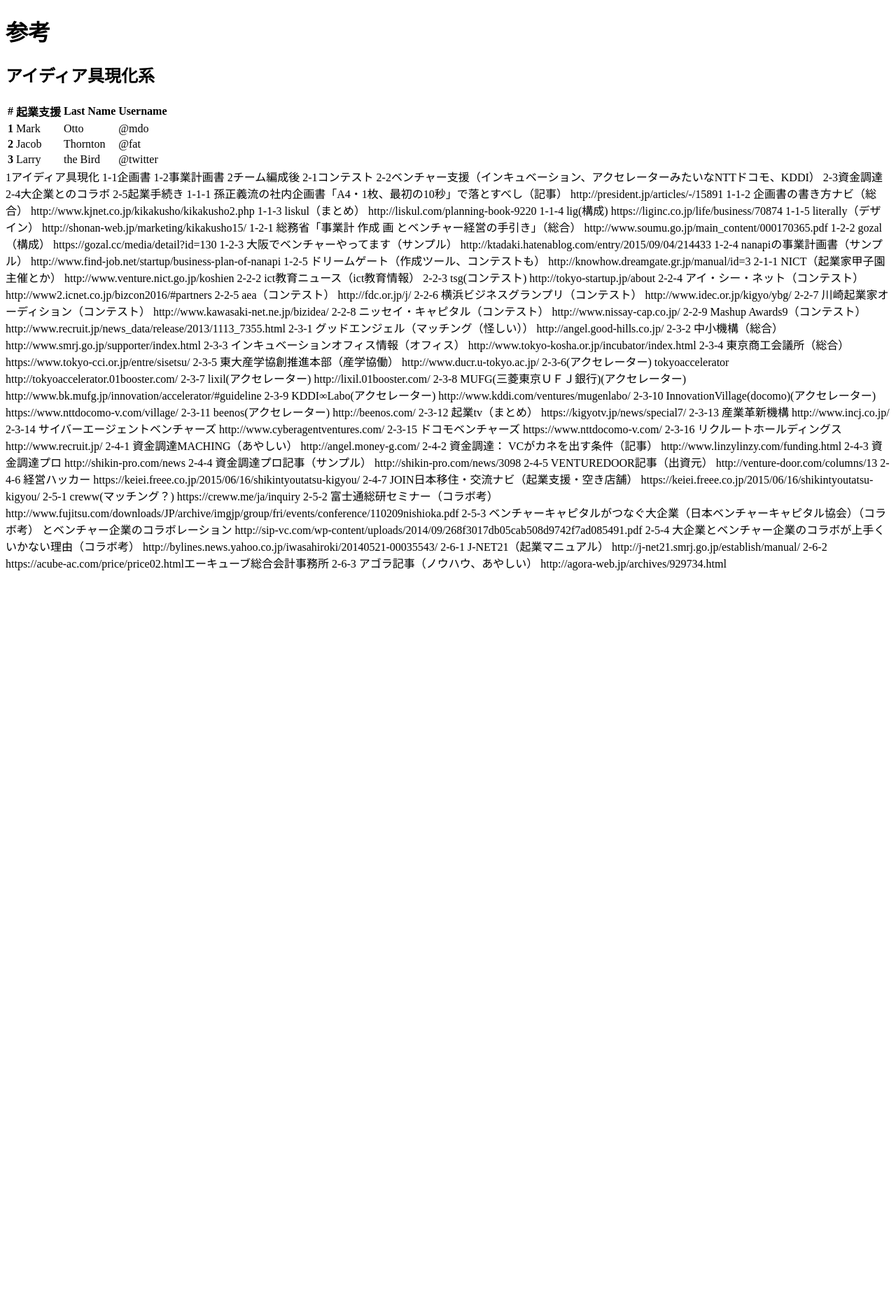
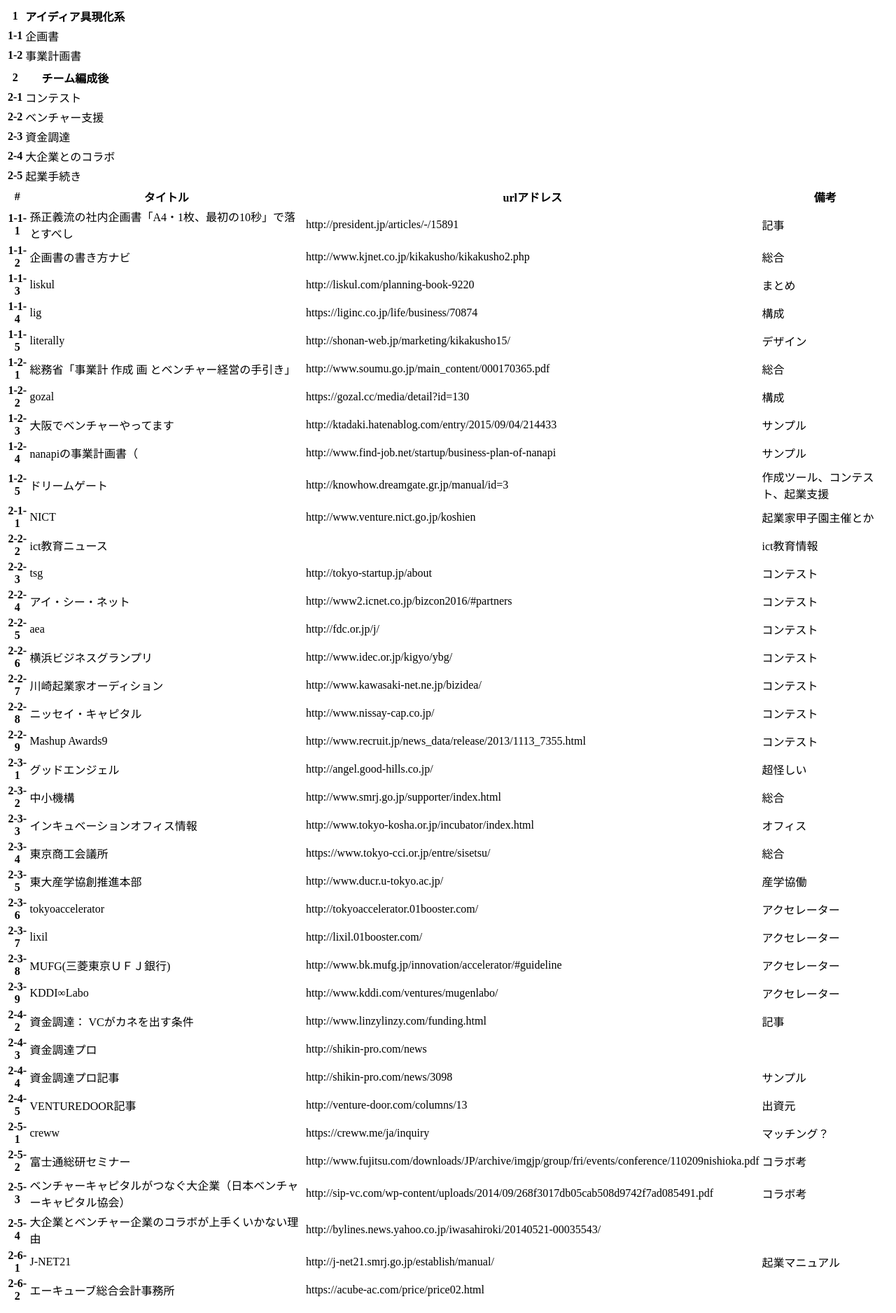
Before and after one commit to zhengyu2009/member_matching, a CakePHP app: the page made by app/View/Tops/resouce.ctp in a window 1280 px wide. Shown: the whole page at 70% size. Before the commit the page ends 815 px from the top, so only its background shows below. Run offline with PHP 8.4 and a stand-in for CakePHP, Linux system fonts and the light colour scheme; the template is opened without the code that fills it, so the values that code supplies are empty; some libraries are stand-ins or nearby versions.

Commit message:
resouce.ctpお更新！

```diff
--- a/app/View/Tops/resouce.ctp
+++ b/app/View/Tops/resouce.ctp
@@ -5,202 +5,323 @@
     <title>resouce</title>
 </head>
 <body>
-<h1>参考</h1>
-<h2>アイディア具現化系</h2>
+
+<table class="table">
+    <thead>
+    <tr>
+        <th>1</th>
+        <th>アイディア具現化系</th>
+    </tr>
+    </thead>
+    <tbody>
+    <tr>
+        <th scope="row">1-1</th>
+        <td>企画書</td>
+        </tr>
+    <tr>
+        <th scope="row">1-2</th>
+        <td>事業計画書</td>
+        </tr>
+    <thead>
+    <tr>
+        <th></th>
+        <th></th>
+    </tr>
+    <tr>
+        <th>2</th>
+        <th>チーム編成後</th>
+    </tr>
+    </thead>
+    <tr>
+        <th scope="row">2-1</th>
+        <td>コンテスト</td>
+    </tr>
+    <tr>
+        <th scope="row">2-2</th>
+        <td>ベンチャー支援</td>
+    </tr>
+    <tr>
+        <th scope="row">2-3</th>
+        <td>資金調達</td>
+    </tr>
+    <tr>
+        <th scope="row">2-4</th>
+        <td>大企業とのコラボ</td>
+    </tr>
+    <tr>
+        <th scope="row">2-5</th>
+        <td>起業手続き</td>
+    </tr>
+    </tbody>
+</table>
 <table class="table">
     <thead>
     <tr>
         <th>#</th>
-        <th>起業支援</th>
-        <th>Last Name</th>
-        <th>Username</th>
+        <th>タイトル</th>
+        <th>urlアドレス</th>
+        <th>備考</th>
     </tr>
     </thead>
     <tbody>
     <tr>
-        <th scope="row">1</th>
-        <td>Mark</td>
-        <td>Otto</td>
-        <td>@mdo</td>
+        <th scope="row">1-1-1</th>
+        <td>孫正義流の社内企画書「A4・1枚、最初の10秒」で落とすべし</td>
+        <td>http://president.jp/articles/-/15891</td>
+        <td>記事</td>
     </tr>
     <tr>
-        <th scope="row">2</th>
-        <td>Jacob</td>
-        <td>Thornton</td>
-        <td>@fat</td>
+        <th scope="row">1-1-2</th>
+        <td>企画書の書き方ナビ</td>
+        <td>http://www.kjnet.co.jp/kikakusho/kikakusho2.php</td>
+        <td>総合</td>
     </tr>
     <tr>
-        <th scope="row">3</th>
-        <td>Larry</td>
-        <td>the Bird</td>
-        <td>@twitter</td>
+        <th scope="row">1-1-3</th>
+        <td>liskul</td>
+        <td>http://liskul.com/planning-book-9220</td>
+        <td>まとめ</td>
     </tr>
+    <tr>
+        <th scope="row">1-1-4</th>
+        <td>lig</td>
+        <td>https://liginc.co.jp/life/business/70874</td>
+        <td>構成</td>
+    </tr>
+    <tr>
+        <th scope="row">1-1-5</th>
+        <td>literally</td>
+        <td>http://shonan-web.jp/marketing/kikakusho15/</td>
+        <td>デザイン</td>
+    </tr>
+    <tr>
+        <th scope="row">1-2-1</th>
+        <td>総務省「事業計 作成 画 とベンチャー経営の手引き」</td>
+        <td>http://www.soumu.go.jp/main_content/000170365.pdf</td>
+        <td>総合</td>
+    </tr>
+    <tr>
+        <th scope="row">1-2-2</th>
+        <td>gozal</td>
+        <td>https://gozal.cc/media/detail?id=130</td>
+        <td>構成</td>
+    </tr>
+    <tr>
+        <th scope="row">1-2-3</th>
+        <td>大阪でベンチャーやってます</td>
+        <td>http://ktadaki.hatenablog.com/entry/2015/09/04/214433</td>
+        <td>サンプル</td>
+    </tr>
+    <tr>
+        <th scope="row">1-2-4</th>
+        <td>nanapiの事業計画書（</td>
+        <td>http://www.find-job.net/startup/business-plan-of-nanapi</td>
+        <td>サンプル</td>
+    </tr>
+    <tr>
+        <th scope="row">1-2-5</th>
+        <td>ドリームゲート</td>
+        <td>http://knowhow.dreamgate.gr.jp/manual/id=3</td>
+        <td>作成ツール、コンテスト、起業支援</td>
+    </tr>
+    <tr>
+        <th scope="row">2-1-1</th>
+        <td>NICT</td>
+        <td>http://www.venture.nict.go.jp/koshien</td>
+        <td>起業家甲子園主催とか</td>
+    </tr>
+    <tr>
+        <th scope="row">2-2-2</th>
+        <td>ict教育ニュース</td>
+        <td></td>
+        <td>ict教育情報</td>
+    </tr>
+    <tr>
+        <th scope="row">2-2-3</th>
+        <td>tsg</td>
+        <td>http://tokyo-startup.jp/about</td>
+        <td>コンテスト</td>
+    </tr>
+    <tr>
+        <th scope="row">2-2-4</th>
+        <td>アイ・シー・ネット</td>
+        <td>http://www2.icnet.co.jp/bizcon2016/#partners</td>
+        <td>コンテスト</td>
+    </tr>
+    <tr>
+        <th scope="row">2-2-5</th>
+        <td>aea</td>
+        <td>http://fdc.or.jp/j/</td>
+        <td>コンテスト</td>
+    </tr>
+    <tr>
+        <th scope="row">2-2-6</th>
+        <td>横浜ビジネスグランプリ</td>
+        <td>http://www.idec.or.jp/kigyo/ybg/</td>
+        <td>コンテスト</td>
+    </tr>
+    <tr>
+        <th scope="row">2-2-7</th>
+        <td>川崎起業家オーディション</td>
+        <td>http://www.kawasaki-net.ne.jp/bizidea/</td>
+        <td>コンテスト</td>
+    </tr>
+    <tr>
+        <th scope="row">2-2-8</th>
+        <td>ニッセイ・キャピタル</td>
+        <td>http://www.nissay-cap.co.jp/</td>
+        <td>コンテスト</td>
+    </tr>
+    <tr>
+        <th scope="row">2-2-9</th>
+        <td>Mashup Awards9</td>
+        <td>http://www.recruit.jp/news_data/release/2013/1113_7355.html</td>
+        <td>コンテスト</td>
+    </tr>
+
+    <tr>
+        <th scope="row">2-3-1</th>
+        <td>グッドエンジェル</td>
+        <td>http://angel.good-hills.co.jp/</td>
+        <td>超怪しい</td>
+    </tr>
+
+    <tr>
+        <th scope="row">2-3-2</th>
+        <td>中小機構</td>
+        <td>http://www.smrj.go.jp/supporter/index.html</td>
+        <td>総合</td>
+    </tr>
+
+    <tr>
+        <th scope="row">2-3-3</th>
+        <td>インキュベーションオフィス情報</td>
+        <td>http://www.tokyo-kosha.or.jp/incubator/index.html</td>
+        <td>オフィス</td>
+    </tr>
+
+    <tr>
+        <th scope="row">2-3-4</th>
+        <td>東京商工会議所</td>
+        <td>https://www.tokyo-cci.or.jp/entre/sisetsu/</td>
+        <td>総合</td>
+    </tr>
+
+    <tr>
+        <th scope="row">2-3-5</th>
+        <td>東大産学協創推進本部</td>
+        <td>http://www.ducr.u-tokyo.ac.jp/</td>
+        <td>産学協働</td>
+    </tr>
+
+    <tr>
+        <th scope="row">2-3-6</th>
+        <td>tokyoaccelerator</td>
+        <td>http://tokyoaccelerator.01booster.com/</td>
+        <td>アクセレーター</td>
+    </tr>
+
+    <tr>
+        <th scope="row">2-3-7</th>
+        <td>lixil</td>
+        <td>http://lixil.01booster.com/</td>
+        <td>アクセレーター</td>
+    </tr>
+
+    <tr>
+        <th scope="row">2-3-8</th>
+        <td>MUFG(三菱東京ＵＦＪ銀行)</td>
+        <td>http://www.bk.mufg.jp/innovation/accelerator/#guideline</td>
+        <td>アクセレーター</td>
+    </tr>
+
+    <tr>
+        <th scope="row">2-3-9</th>
+        <td>KDDI∞Labo</td>
+        <td>http://www.kddi.com/ventures/mugenlabo/</td>
+        <td>アクセレーター</td>
+    </tr>
+
+    <tr>
+        <th scope="row">2-4-2</th>
+        <td>資金調達： VCがカネを出す条件</td>
+        <td>http://www.linzylinzy.com/funding.html</td>
+        <td>記事</td>
+    </tr>
+
+    <tr>
+        <th scope="row">2-4-3</th>
+        <td>資金調達プロ</td>
+        <td>http://shikin-pro.com/news</td>
+        <td></td>
+    </tr>
+
+    <tr>
+        <th scope="row">2-4-4</th>
+        <td>資金調達プロ記事</td>
+        <td>http://shikin-pro.com/news/3098</td>
+        <td>サンプル</td>
+    </tr>
+
+    <tr>
+        <th scope="row">2-4-5</th>
+        <td>VENTUREDOOR記事</td>
+        <td>http://venture-door.com/columns/13</td>
+        <td>出資元</td>
+    </tr>
+
+    <tr>
+        <th scope="row">2-5-1</th>
+        <td>creww</td>
+        <td>https://creww.me/ja/inquiry</td>
+        <td>マッチング？</td>
+    </tr>
+
+    <tr>
+        <th scope="row">2-5-2</th>
+        <td>富士通総研セミナー</td>
+        <td>http://www.fujitsu.com/downloads/JP/archive/imgjp/group/fri/events/conference/110209nishioka.pdf</td>
+        <td>コラボ考</td>
+    </tr>
+
+    <tr>
+        <th scope="row">2-5-3</th>
+        <td>ベンチャーキャピタルがつなぐ大企業（⽇本ベンチャーキャピタル協会）</td>
+        <td>http://sip-vc.com/wp-content/uploads/2014/09/268f3017db05cab508d9742f7ad085491.pdf</td>
+        <td>コラボ考</td>
+    </tr>
+
+    <tr>
+        <th scope="row">2-5-4</th>
+        <td>
+            大企業とベンチャー企業のコラボが上手くいかない理由</td>
+        <td>http://bylines.news.yahoo.co.jp/iwasahiroki/20140521-00035543/</td>
+        <td></td>
+    </tr>
+
+    <tr>
+        <th scope="row">2-6-1</th>
+        <td>J-NET21</td>
+        <td>http://j-net21.smrj.go.jp/establish/manual/</td>
+        <td>起業マニュアル</td>
+    </tr>
+
+    <tr>
+        <th scope="row">2-6-2</th>
+        <td>エーキューブ総合会計事務所</td>
+        <td>https://acube-ac.com/price/price02.html</td>
+        <td></td>
+    </tr>
+
+    <tr>
+        <th scope="row"></th>
+        <td></td>
+        <td></td>
+        <td></td>
+    </tr>
+
+
     </tbody>
 </table>
-1アイディア具現化
-1-1企画書
-1-2事業計画書
-
-2チーム編成後
-2-1コンテスト
-2-2ベンチャー支援（インキュベーション、アクセレーターみたいなNTTドコモ、KDDI）
-2-3資金調達
-2-4大企業とのコラボ
-2-5起業手続き
-
-1-1-1
-孫正義流の社内企画書「A4・1枚、最初の10秒」で落とすべし（記事）
-http://president.jp/articles/-/15891
-1-1-2
-企画書の書き方ナビ（総合）
-http://www.kjnet.co.jp/kikakusho/kikakusho2.php
-1-1-3
-liskul（まとめ）
-http://liskul.com/planning-book-9220
-1-1-4
-lig(構成)
-https://liginc.co.jp/life/business/70874
-1-1-5
-literally（デザイン）
-http://shonan-web.jp/marketing/kikakusho15/
-
-1-2-1
-総務省「事業計 作成 画 とベンチャー経営の手引き」（総合）
-http://www.soumu.go.jp/main_content/000170365.pdf
-1-2-2
-gozal（構成）
-https://gozal.cc/media/detail?id=130
-1-2-3
-大阪でベンチャーやってます（サンプル）
-http://ktadaki.hatenablog.com/entry/2015/09/04/214433
-1-2-4
-nanapiの事業計画書（サンプル）
-http://www.find-job.net/startup/business-plan-of-nanapi
-1-2-5
-ドリームゲート（作成ツール、コンテストも）
-http://knowhow.dreamgate.gr.jp/manual/id=3
-
-2-1-1
-NICT（起業家甲子園主催とか）
-http://www.venture.nict.go.jp/koshien
-2-2-2
-ict教育ニュース（ict教育情報）
-2-2-3
-tsg(コンテスト)
-http://tokyo-startup.jp/about
-2-2-4
-アイ・シー・ネット（コンテスト）
-http://www2.icnet.co.jp/bizcon2016/#partners
-2-2-5
-aea（コンテスト）
-http://fdc.or.jp/j/
-2-2-6
-横浜ビジネスグランプリ（コンテスト）
-http://www.idec.or.jp/kigyo/ybg/
-2-2-7
-川崎起業家オーディション（コンテスト）
-http://www.kawasaki-net.ne.jp/bizidea/
-2-2-8
-ニッセイ・キャピタル（コンテスト）
-http://www.nissay-cap.co.jp/
-2-2-9
-Mashup Awards9（コンテスト）
-http://www.recruit.jp/news_data/release/2013/1113_7355.html
-
-2-3-1
-グッドエンジェル（マッチング（怪しい））
-http://angel.good-hills.co.jp/
-2-3-2
-中小機構（総合）
-http://www.smrj.go.jp/supporter/index.html
-2-3-3
-インキュベーションオフィス情報（オフィス）
-http://www.tokyo-kosha.or.jp/incubator/index.html
-2-3-4
-東京商工会議所（総合）
-https://www.tokyo-cci.or.jp/entre/sisetsu/
-2-3-5
-東大産学協創推進本部（産学協働）
-http://www.ducr.u-tokyo.ac.jp/
-
-2-3-6(アクセレーター)
-tokyoaccelerator
-http://tokyoaccelerator.01booster.com/
-2-3-7
-lixil(アクセレーター)
-http://lixil.01booster.com/
-2-3-8
-MUFG(三菱東京ＵＦＪ銀行)(アクセレーター)
-http://www.bk.mufg.jp/innovation/accelerator/#guideline
-2-3-9
-KDDI∞Labo(アクセレーター)
-http://www.kddi.com/ventures/mugenlabo/
-2-3-10
-InnovationVillage(docomo)(アクセレーター)
-https://www.nttdocomo-v.com/village/
-2-3-11
-beenos(アクセレーター)
-http://beenos.com/
-2-3-12
-起業tv（まとめ）
-https://kigyotv.jp/news/special7/
-2-3-13
-産業革新機構
-http://www.incj.co.jp/
-2-3-14
-サイバーエージェントベンチャーズ
-http://www.cyberagentventures.com/
-2-3-15
-ドコモベンチャーズ
-https://www.nttdocomo-v.com/
-2-3-16
-リクルートホールディングス
-http://www.recruit.jp/
-
-2-4-1
-資金調達MACHING（あやしい）
-http://angel.money-g.com/
-2-4-2
-資金調達： VCがカネを出す条件（記事）
-http://www.linzylinzy.com/funding.html
-2-4-3
-資金調達プロ
-http://shikin-pro.com/news
-2-4-4
-資金調達プロ記事（サンプル）
-http://shikin-pro.com/news/3098
-2-4-5
-VENTUREDOOR記事（出資元）
-http://venture-door.com/columns/13
-2-4-6
-経営ハッカー
-https://keiei.freee.co.jp/2015/06/16/shikintyoutatsu-kigyou/
-2-4-7
-JOIN日本移住・交流ナビ（起業支援・空き店舗）
-https://keiei.freee.co.jp/2015/06/16/shikintyoutatsu-kigyou/
-
-2-5-1
-creww(マッチング？)
-https://creww.me/ja/inquiry
-2-5-2
-富士通総研セミナー（コラボ考）
-http://www.fujitsu.com/downloads/JP/archive/imgjp/group/fri/events/conference/110209nishioka.pdf
-2-5-3
-ベンチャーキャピタルがつなぐ大企業（⽇本ベンチャーキャピタル協会）（コラボ考）
-とベンチャー企業のコラボレーション
-http://sip-vc.com/wp-content/uploads/2014/09/268f3017db05cab508d9742f7ad085491.pdf
-2-5-4
-大企業とベンチャー企業のコラボが上手くいかない理由（コラボ考）
-http://bylines.news.yahoo.co.jp/iwasahiroki/20140521-00035543/
-
-2-6-1
-J-NET21（起業マニュアル）
-http://j-net21.smrj.go.jp/establish/manual/
-2-6-2
-https://acube-ac.com/price/price02.htmlエーキューブ総合会計事務所
-2-6-3
-アゴラ記事（ノウハウ、あやしい）
-http://agora-web.jp/archives/929734.html
-
 </body>
 </html>
```
